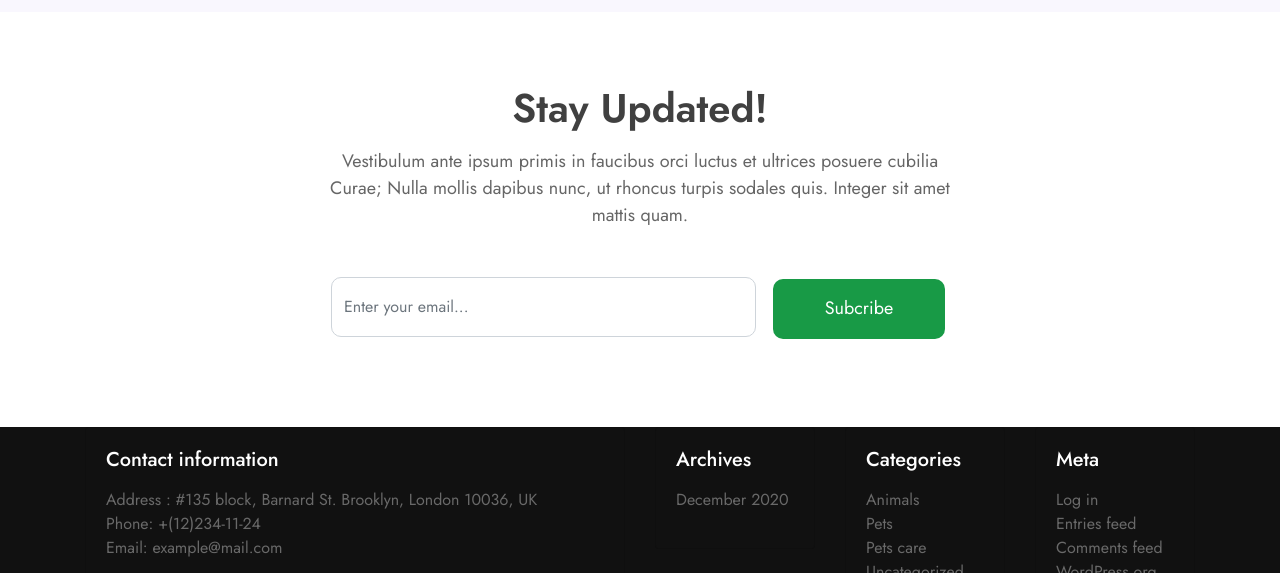
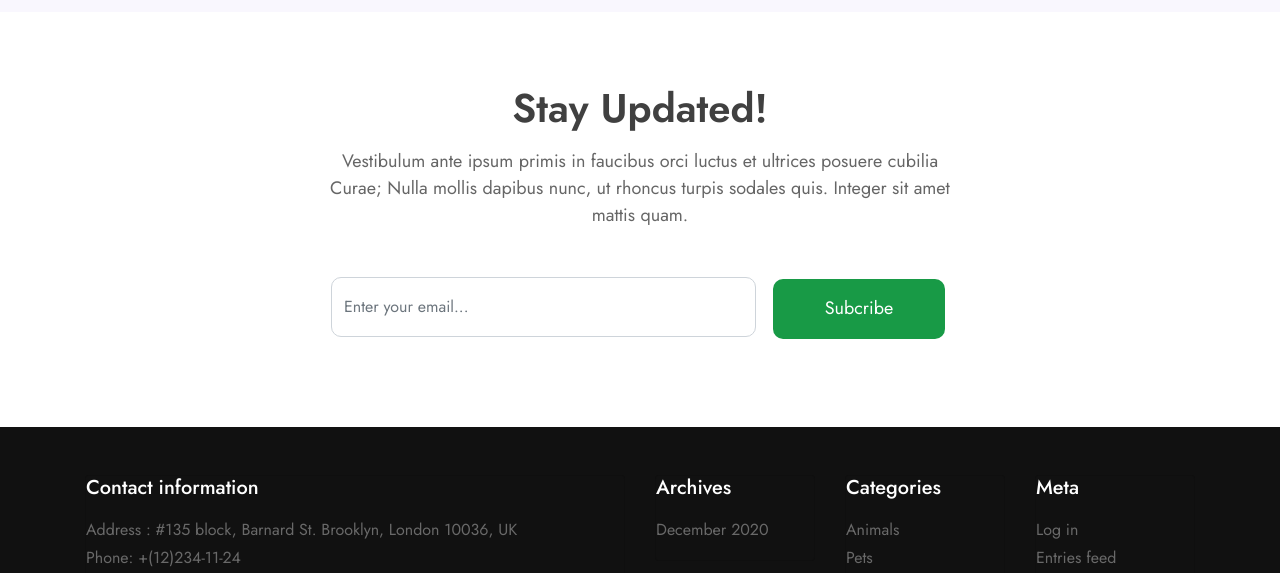
Before and after one commit to nanomax2509/CAPSTONE_BS, a plain HTML site: page index.html in a window 1280 px wide. Shown: the part 4498-5071 px from the top of the page. Drawn offline with nearby package versions, Linux system fonts and the light colour scheme.

Commit message:
footer update

```diff
--- a/css/footer.css
+++ b/css/footer.css
@@ -3,9 +3,21 @@ footer, .card {
     color: #fff;
 }
 
+.footer__container {
+    padding: 3rem 0;
+}
+
+footer .card-body {
+    padding: 0;
+}
+
 footer .card-body li, footer .card-body li a{
     color: #696969;
     transition: all 0.5s;
+}
+
+footer .card-body li {
+    line-height: 1.75rem;
 }
 
 footer .card-body li a:hover {
@@ -25,9 +37,18 @@ footer .card-body li a:hover {
 footer .copyright {
     text-align: center;
     color: #696969;
+    padding: 1.5rem 0 0.5rem;
+    border-top: 1px solid rgba(103, 99, 99, 0.14);
 }
 
 .copyright a {
     color: #f53626;
     opacity: 0.9;
 }
+
+/* Responsive */
+@media screen and (max-width: 768px) {
+    footer .footer__row1 {
+        margin-bottom: 3rem;
+    }
+}
--- a/index.html
+++ b/index.html
@@ -656,8 +656,8 @@
         <!-- FOOTER -->
         <footer>
             <div class="container">
-                <div class="row">
-                    <div class="col-6">
+                <div class="row footer__container">
+                    <div class="footer__row1 col-md-5 col-lg-6">
                         <div class="card">
                             <div class="card-body">
                                 <h5 class="card-title">Contact information</h5>
@@ -677,9 +677,9 @@
                             </div>
                         </div>
                     </div>
-                    <div class="col-6">
+                    <div class=" col-md-7 col-lg-6">
                         <div class="row">
-                            <div class="col-4">
+                            <div class="col-6 col-sm-4">
                                 <div class="card">
                                     <div class="card-body">
                                         <h5 class="card-title">Archives
@@ -692,7 +692,7 @@
                                     </div>
                                 </div>
                             </div>
-                            <div class="col-4">
+                            <div class="col-6 col-sm-4">
                                 <div class="card">
                                     <div class="card-body">
                                         <h5 class="card-title">Categories</h5>
@@ -707,7 +707,7 @@
                                     </div>
                                 </div>
                             </div>
-                            <div class="col-4">
+                            <div class="col-6 col-sm-4">
                                 <div class="card">
                                     <div class="card-body">
                                         <h5 class="card-title">Meta</h5>
```
